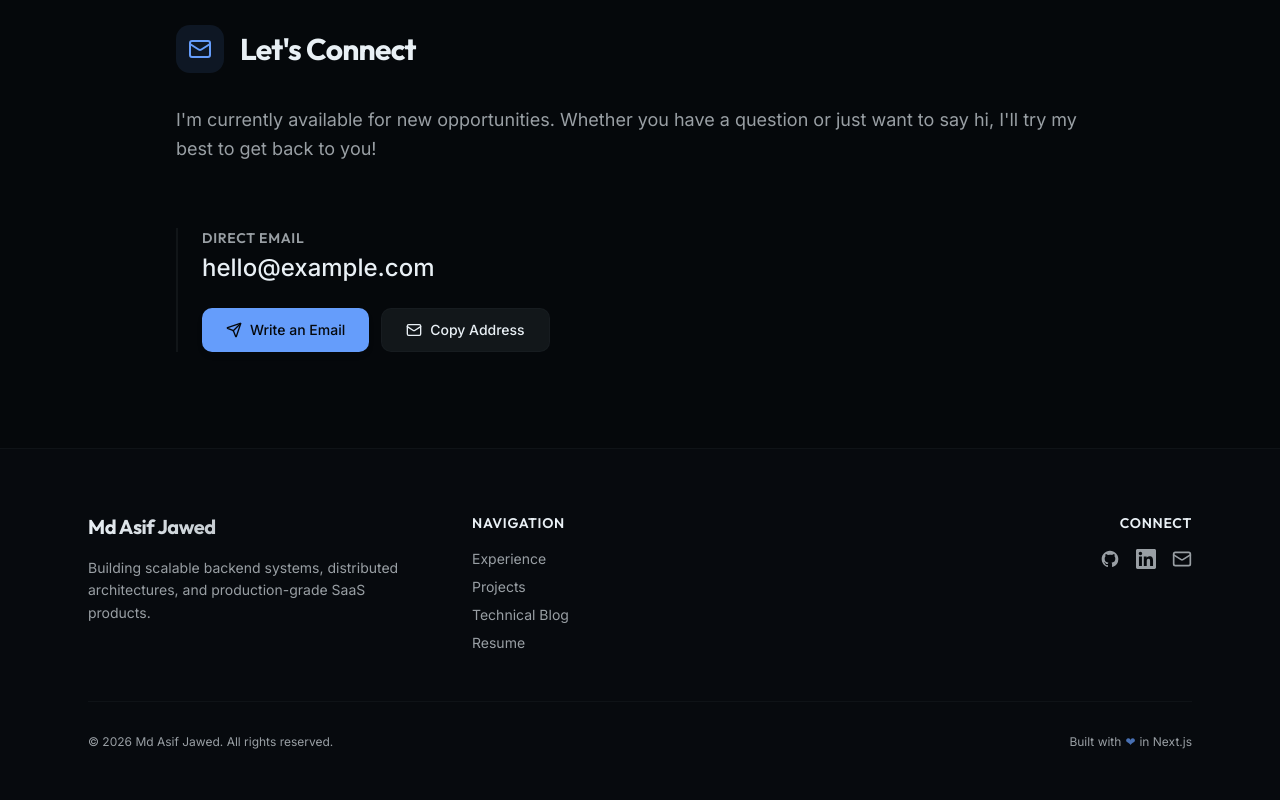
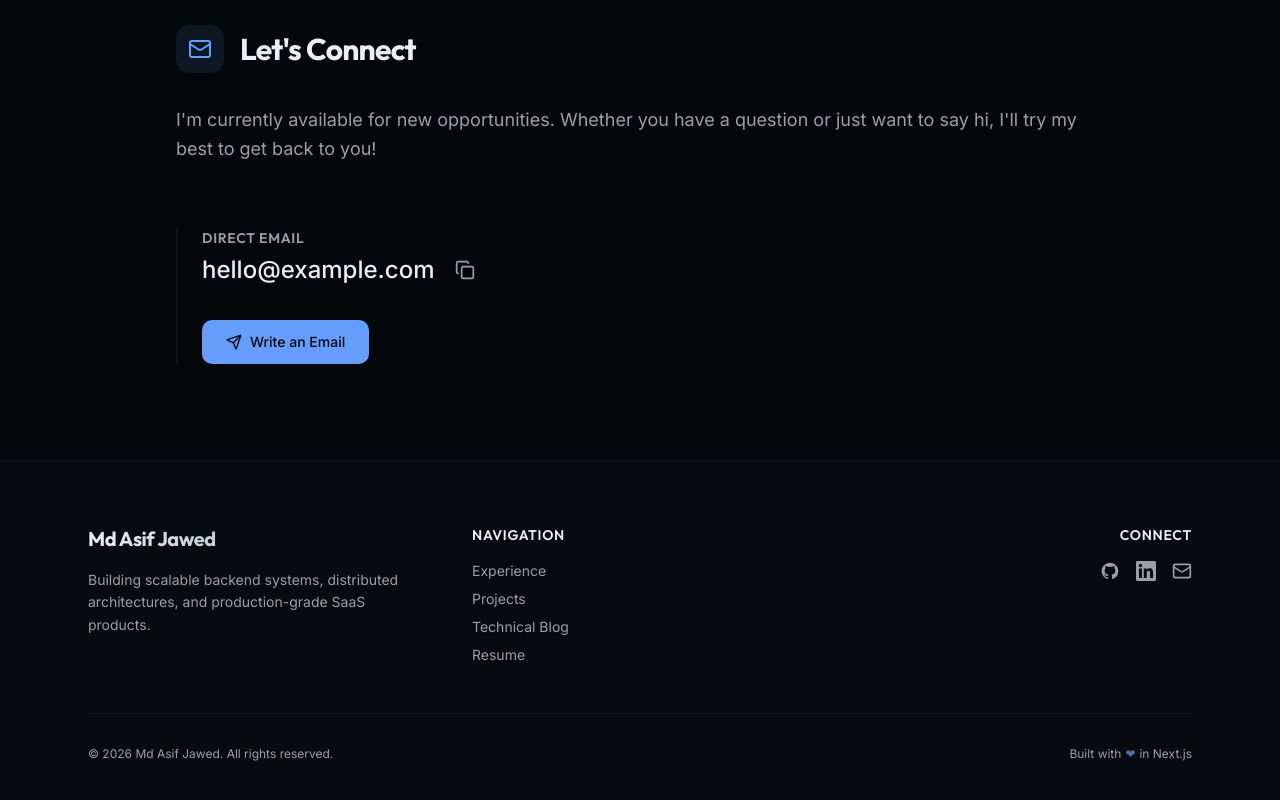
Before and after one commit to mdasifj625/portfolio, a Next.js app: page / in a window 1280 px wide. Shown: the part 4431-5231 px from the top of the page. Built offline with nearby package versions, Linux system fonts and the light colour scheme.

Commit message:
feat: move copy button inline next to email address

```diff
--- a/src/components/contact.tsx
+++ b/src/components/contact.tsx
@@ -1,6 +1,6 @@
 "use client"
 
-import { Mail, Send, CheckCircle2 } from "lucide-react"
+import { Mail, Send, CheckCircle2, Copy } from "lucide-react"
 import { motion } from "framer-motion"
 import { useState } from "react"
 import portfolioData from "@/data/portfolio.json"
@@ -40,15 +40,28 @@ export function Contact() {
         <div className="relative border-l-2 border-border/50 pl-6 mt-4 flex flex-col items-start text-left gap-6 w-full">
           <div className="space-y-1">
             <h3 className="text-sm font-semibold uppercase tracking-wider text-muted-foreground">Direct Email</h3>
+            <div className="flex items-center gap-3">
               <a
                 href={`mailto:${personal.email}`}
                 className="text-xl md:text-2xl font-medium text-foreground hover:text-primary transition-colors inline-block"
               >
                 {personal.email}
               </a>
+              <button
+                onClick={handleCopyEmail}
+                className="p-2 rounded-md hover:bg-secondary text-muted-foreground hover:text-foreground transition-colors group relative"
+                aria-label="Copy email address"
+              >
+                {copied ? (
+                  <CheckCircle2 className="w-5 h-5 text-emerald-500" />
+                ) : (
+                  <Copy className="w-5 h-5" />
+                )}
+              </button>
+            </div>
           </div>
 
-          <div className="flex flex-col sm:flex-row gap-3 w-full">
+          <div className="flex flex-col sm:flex-row gap-3 w-full mt-2">
             <a
               href={`mailto:${personal.email}`}
               className="inline-flex items-center justify-center whitespace-nowrap text-sm font-medium transition-all focus-visible:outline-none focus-visible:ring-2 focus-visible:ring-ring focus-visible:ring-offset-2 disabled:pointer-events-none disabled:opacity-50 bg-primary text-primary-foreground hover:bg-primary/90 h-11 rounded-lg px-6 w-full sm:w-auto gap-2 shadow-md"
@@ -56,23 +69,6 @@ export function Contact() {
               <Send className="w-4 h-4" />
               Write an Email
             </a>
-
-            <button
-              onClick={handleCopyEmail}
-              className="inline-flex items-center justify-center whitespace-nowrap text-sm font-medium transition-all focus-visible:outline-none focus-visible:ring-2 focus-visible:ring-ring focus-visible:ring-offset-2 disabled:pointer-events-none disabled:opacity-50 bg-secondary text-secondary-foreground hover:bg-secondary/80 h-11 rounded-lg px-6 w-full sm:w-auto gap-2 border border-border/50"
-            >
-              {copied ? (
-                <>
-                  <CheckCircle2 className="w-4 h-4 text-emerald-500" />
-                  Email Copied!
-                </>
-              ) : (
-                <>
-                  <Mail className="w-4 h-4" />
-                  Copy Address
-                </>
-              )}
-            </button>
           </div>
         </div>
       </motion.div>
```
Lines whose indentation alone changed are shown as unchanged.
